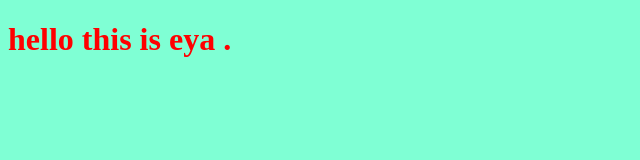
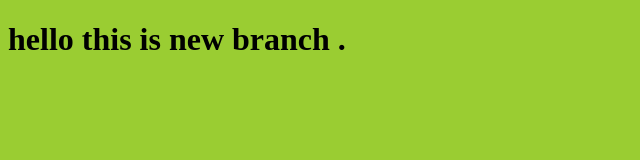
Before and after one commit to eya-ben-gharssa/myproject, a plain HTML site: page index.html in a window 1280 px wide. Shown: the whole page, without its empty margins (0-640 px from the left). Drawn offline with Linux system fonts and the light colour scheme.

Commit message:
changin style for the title

```diff
--- a/index.html
+++ b/index.html
@@ -7,7 +7,7 @@
   <link rel="stylesheet" href="style.css">
 </head>
 <body>
-  <h1>hello this is eya .</h1>
+  <h1>hello this is new branch .</h1>
   <script src="app.js"></script>
 </body>
 </html>
--- a/style.css
+++ b/style.css
@@ -1,6 +1,6 @@
 h1{
-  color:red;
+  color:black;
 }
 body{
-  background-color: aquamarine;
+  background-color: yellowgreen;
 }
```
